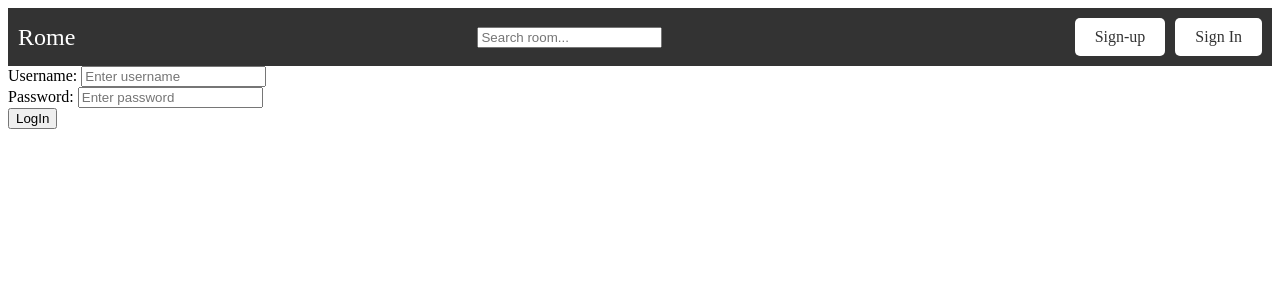
After one commit to tanvirmahmud66/Full_course_django, a Django app: page /login/ in a window 1280 px wide. The commit adds this page. Shown: the top 300 px of the page. Run offline with Django 4.2, Linux system fonts and the light colour scheme.

Commit message:
django full course

```diff
--- a/full_course/main/urls.py
+++ b/full_course/main/urls.py
@@ -2,6 +2,8 @@ from django.urls import path
 from . import views
 
 urlpatterns = [
+    path('login/', views.login_page, name='login'),
+    path('logout/', views.logout_page, name='logout'),
     path('room/', views.room, name='room'),
     path('room/<str:pk>/', views.room_dynamic, name='room_dynamic_route'),
     path('create-room/', views.create_room, name='create-room'),
--- a/full_course/main/views.py
+++ b/full_course/main/views.py
@@ -1,10 +1,34 @@
 from django.shortcuts import render, redirect
 from .models import RoomDatabase, Topic
+from django.contrib.auth import authenticate, login, logout
+from django.contrib.auth.models import User
+from django.contrib.auth.decorators import login_required
+from django.contrib import messages
+from django.http import HttpResponse
 from django.db.models import Q
 from .forms import RoomForm
 # Create your views here.
 
 
+def login_page(request):
+    if request.method == "POST":
+        username = request.POST["username"]
+        password = request.POST["password"]
+        user = authenticate(request, username=username, password=password)
+        if user is not None:
+            login(request, user)
+            return redirect('room')
+        else:
+            messages.error(request, 'username or password does not exist')
+    return render(request, 'home/login_reg.html')
+
+
+def logout_page(request):
+    logout(request)
+    return redirect('room')
+
+
+@login_required(login_url='login')
 def room(request):
     q = request.GET.get('q') if request.GET.get('q') != None else ''
     rooms = RoomDatabase.objects.filter(
@@ -38,9 +62,12 @@ def create_room(request):
     return render(request, 'home/room_form.html', {"forms": forms})
 
 
+@login_required(login_url='login')
 def update_room(request, pk):
     room = RoomDatabase.objects.get(id=pk)
     forms = RoomForm(instance=room)
+    if request.user != room.host:
+        return HttpResponse("you are not allow here")
     if request.method == "POST":
         forms = RoomForm(request.POST, instance=room)
         if forms.is_valid():
@@ -49,8 +76,11 @@ def update_room(request, pk):
     return render(request, 'home/room_form.html', {"forms": forms})
 
 
+@login_required(login_url='login')
 def delete_room(request, pk):
     room = RoomDatabase.objects.get(id=pk)
+    if request.user != room.host:
+        return HttpResponse("you are not allow here")
     if request.method == "POST":
         room.delete()
         return redirect('room')
--- a/full_course/templates/home/layout.html
+++ b/full_course/templates/home/layout.html
@@ -13,6 +13,13 @@
 </head>
 <body>
     {%include 'home/navbar.html'%}
+    {% if messages %}
+        <ul class="messages">
+        {% for message in messages %}
+            <li>{{ message }}</li>
+        {% endfor %}
+        </ul>
+    {% endif %}
     {%block content%}{%endblock content%}
 </body>
 </html>
--- /dev/null
+++ b/full_course/templates/home/login_reg.html
@@ -0,0 +1,13 @@
+{%extends 'home/layout.html'%}
+{%block content%}
+    <div>
+        <form method="POST" action="">
+            {%csrf_token%}
+            <label>Username:</label>
+            <input type="text" name="username" placeholder="Enter username"/><br>
+            <label>Password:</label>
+            <input type="password" name="password" placeholder="Enter password"/><br>
+            <input type="submit" value="LogIn"/>
+        </form>
+    </div>
+{%endblock content%}
--- a/full_course/templates/home/navbar.html
+++ b/full_course/templates/home/navbar.html
@@ -9,7 +9,13 @@
       </form>
     </div>
     <div class="buttons">
-      <a href="#" class="signup-btn">Sign Up</a>
-      <a href="#" class="signin-btn">Sign In</a>
+
+      {%if request.user.is_authenticated%}
+      <a href="#" class="signup-btn">Profile</a>
+      <a href="{%url 'logout'%}" class="signin-btn">Logout</a>
+      {%else%}
+      <a href="#" class="signup-btn">Sign-up</a>
+      <a href="{%url 'login'%}" class="signin-btn">Sign In</a>
+      {%endif%}
     </div>
   </nav>
```
Also changed, not shown: full_course/templates/home/room.html (+6 -4 lines), full_course/db.sqlite3.
